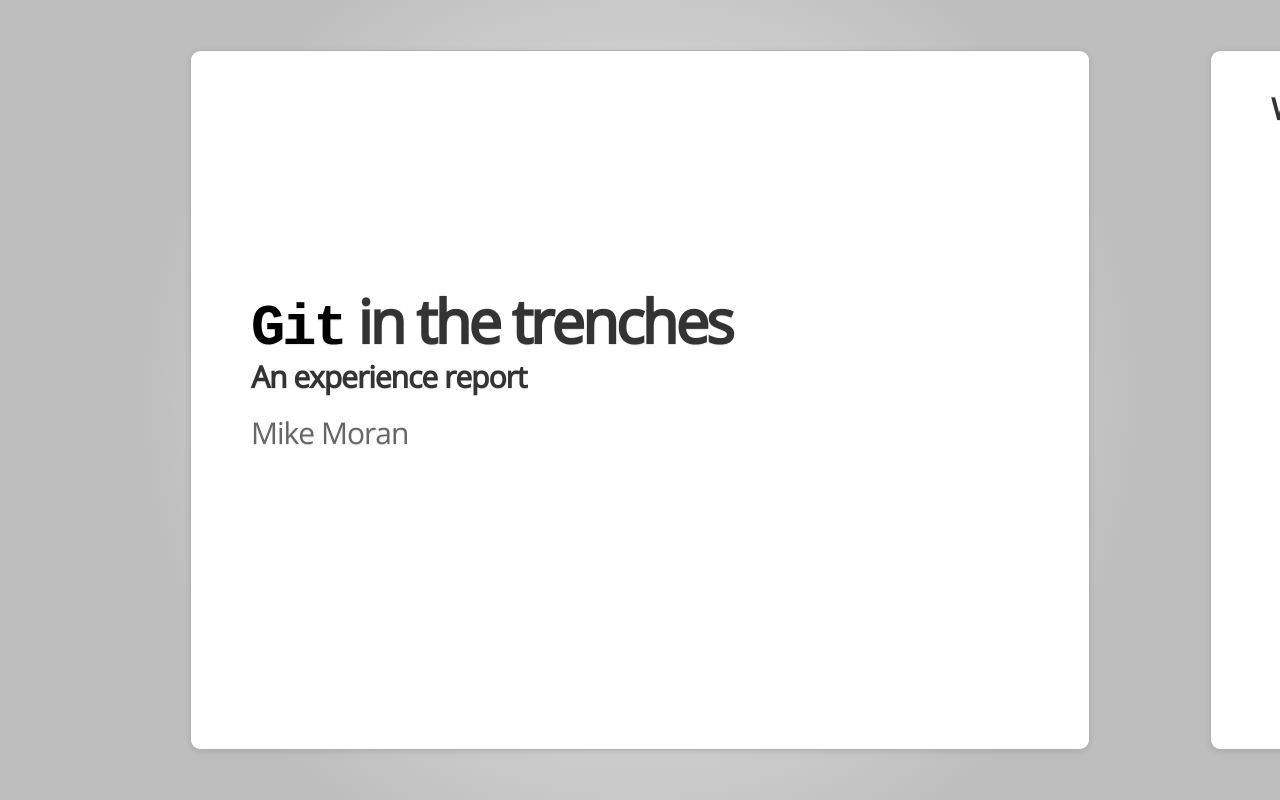
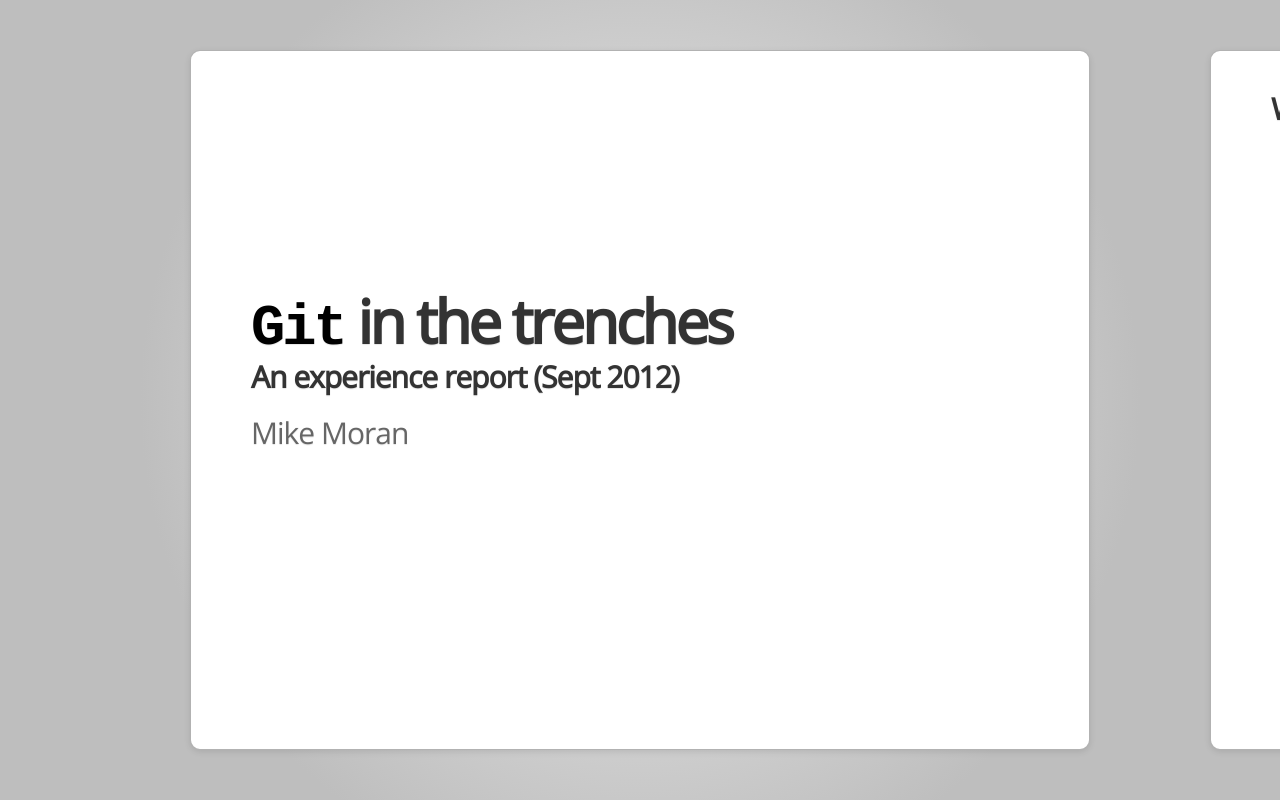
Before and after one commit to mikemoraned/gitInTheTrenches, a plain HTML site: page index.html in a window 1280 px wide. Shown: the top 800 px of the page. Drawn offline with nearby package versions, Linux system fonts and the light colour scheme; a web font is replaced by a local one.

Commit message:
add date

```diff
--- a/index.html
+++ b/index.html
@@ -37,7 +37,7 @@
         <h1>
           <code>Git</code> in the trenches
         </h1>
-        <h3>An experience report</h3>
+        <h3>An experience report (Sept 2012)</h3>
         <p>
           Mike Moran
         </p>
```
